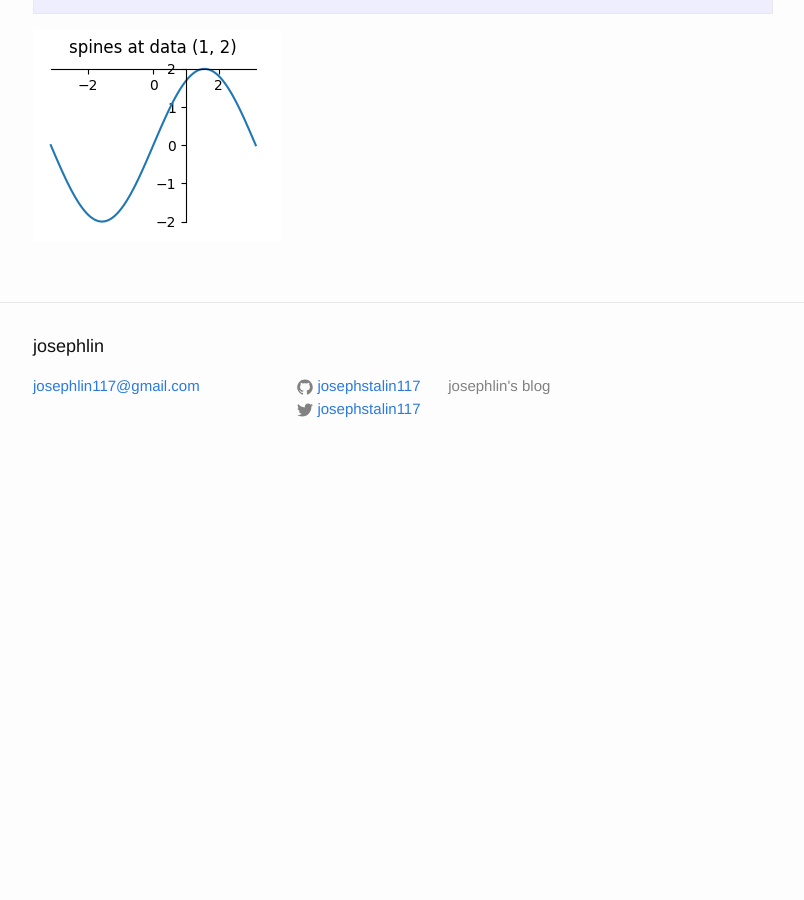
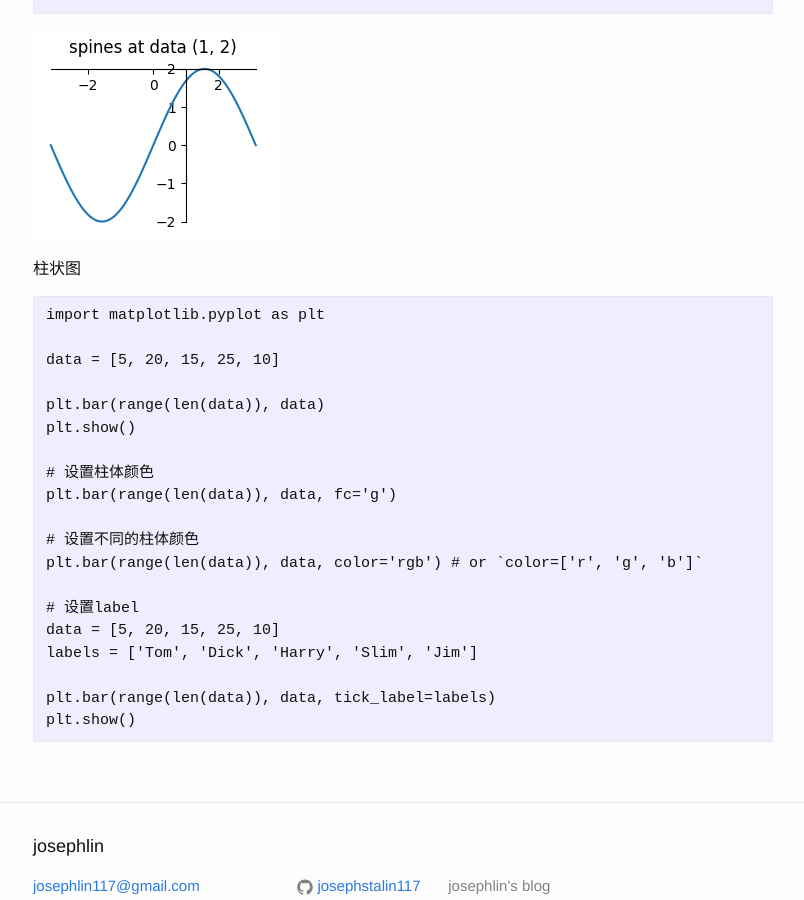
Before and after one commit to josephstalin117/josephstalin117.github.io, a Jekyll site: the page built from _posts/2018-6-24-Matplotlib.markdown, in a window 1280 px wide and 900 px high, scrolled down 3381 px. Shown: the whole window, without its empty margins (237-1041 px from the left). Built offline with Jekyll 4.4.1, drawn with Linux system fonts in a browser that asks for light colours; before the commit the page ends 3861 px from its top, so only the background shows below that.

Commit message:
add plot bar

````diff
--- a/_posts/2018-6-24-Matplotlib.markdown
+++ b/_posts/2018-6-24-Matplotlib.markdown
@@ -137,3 +137,26 @@ ax.yaxis.set_ticks_position('left')
 ```
 
 ![images](/source/spines.png)
+
+柱状图
+```
+import matplotlib.pyplot as plt
+
+data = [5, 20, 15, 25, 10]
+
+plt.bar(range(len(data)), data)
+plt.show()
+
+# 设置柱体颜色
+plt.bar(range(len(data)), data, fc='g')
+
+# 设置不同的柱体颜色
+plt.bar(range(len(data)), data, color='rgb') # or `color=['r', 'g', 'b']`
+
+# 设置label
+data = [5, 20, 15, 25, 10]
+labels = ['Tom', 'Dick', 'Harry', 'Slim', 'Jim']
+
+plt.bar(range(len(data)), data, tick_label=labels)
+plt.show()
+```
````
